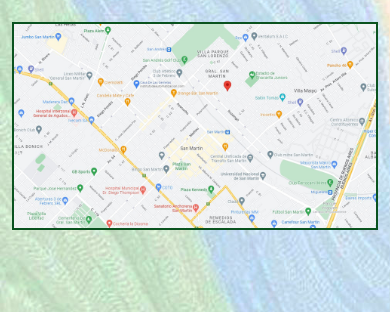
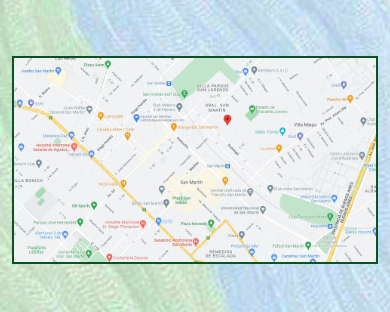
Before and after one commit to ceciliapalumbo/mcmsublimaciones, a website: page pages/contacto.html in a window 390 px wide. Shown: the part 345-657 px from the top of the page. Drawn offline with nearby package versions, Linux system fonts and the light colour scheme; a web font is replaced by a local one.

Commit message:
medidas-contacto

```diff
--- a/scss/utilities/_media-768.scss
+++ b/scss/utilities/_media-768.scss
@@ -100,15 +100,15 @@
 }
 /* sector 3 */
 .sec3-contacto{
-gap: 5px;
+gap: 20px;
 }
 .varAddress{
 font-size: 20px;
 }
 .sec3-mapa{
                 border-width: 2px;
-                margin-bottom: 20%;
-                margin-top: 10%;
+                margin-bottom: 25%;
+                margin-top: 15%;
     }
 /* *******************************************************PAGINA PRODUCTOS*/
 .sec1-productos{
```
Also changed, not shown: css/style.css.
